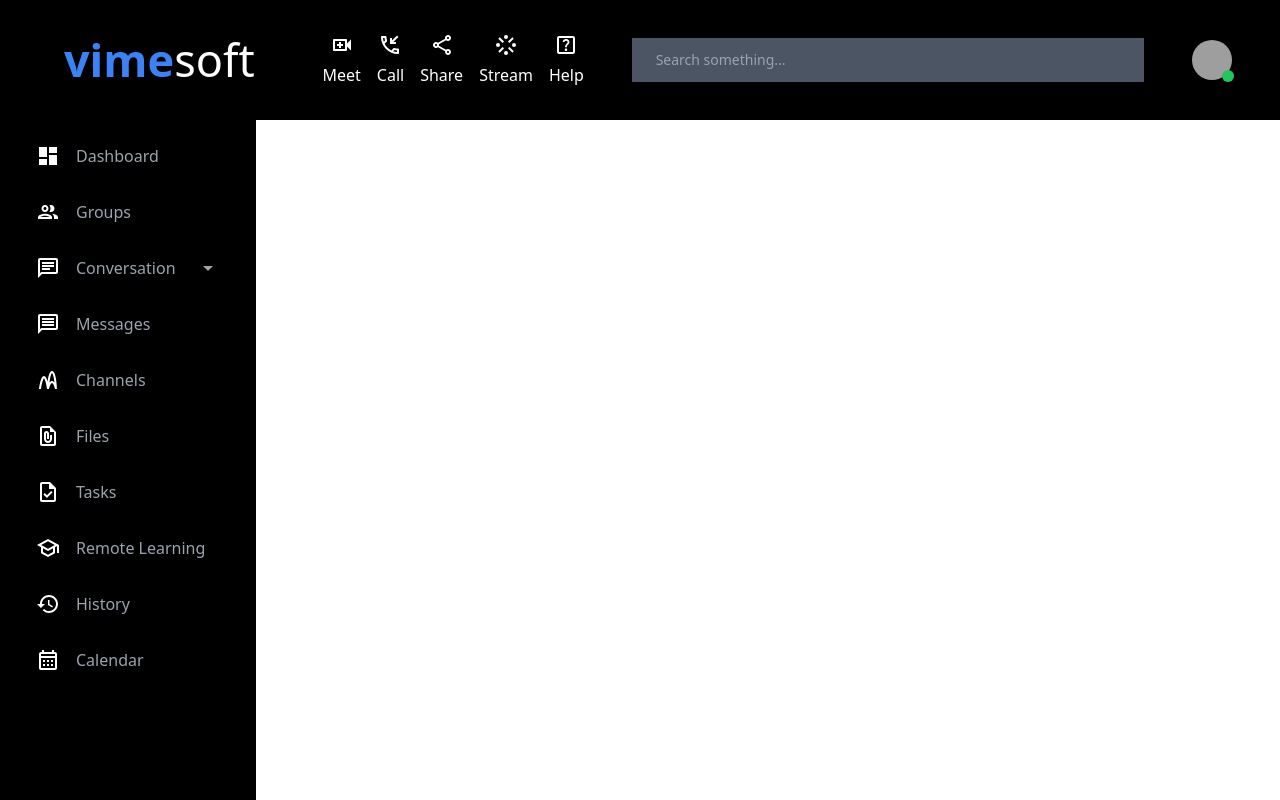
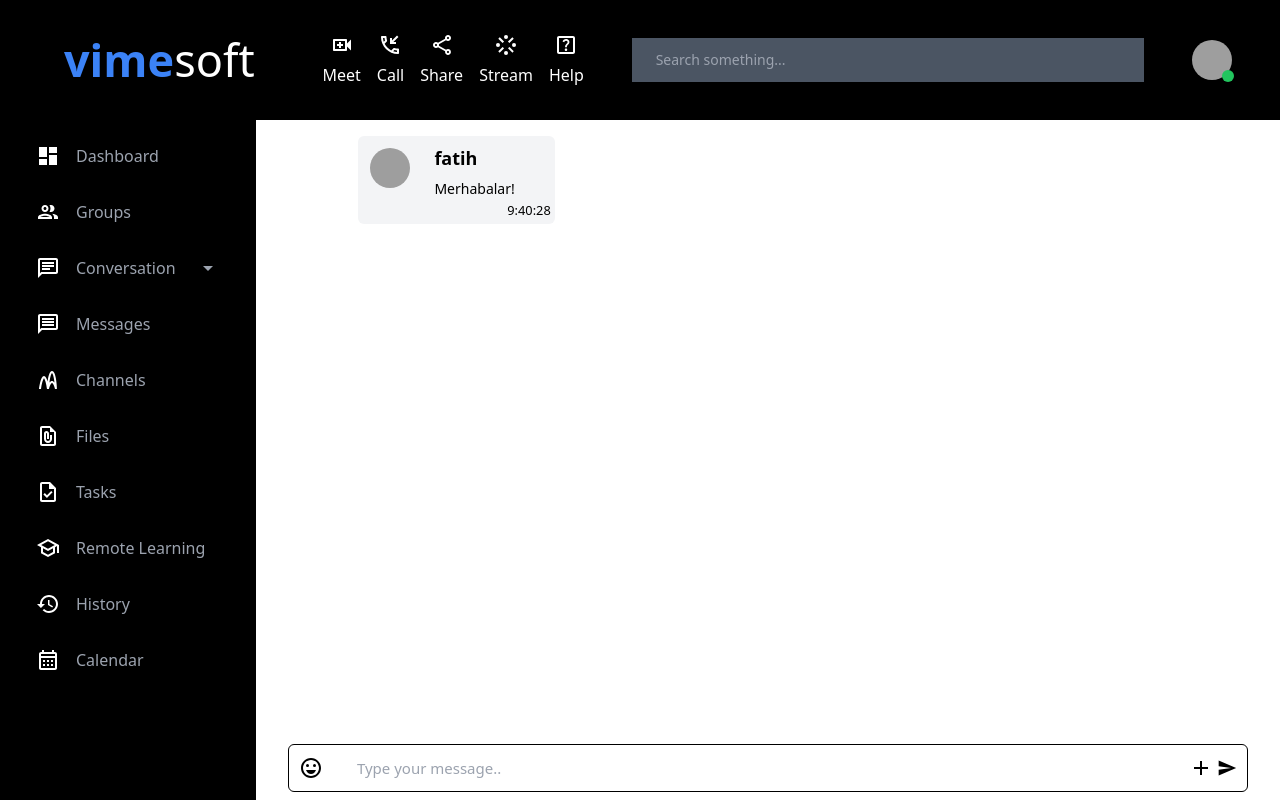
Before and after one commit to fatihgnc/tailwindcss-practice, a React (Create React App) app: page / in a window 1280 px wide. Built offline with nearby package versions, Linux system fonts and the light colour scheme; grey boxes are pictures that could not be loaded.

Commit message:
implement message sending and style messages

```diff
--- a/package.json
+++ b/package.json
@@ -10,6 +10,7 @@
     "@testing-library/jest-dom": "^5.16.4",
     "@testing-library/react": "^13.1.1",
     "@testing-library/user-event": "^13.5.0",
+    "emoji-picker-react": "^3.5.1",
     "react": "^18.0.0",
     "react-dom": "^18.0.0",
     "react-scripts": "5.0.1",
--- a/src/App.js
+++ b/src/App.js
@@ -1,13 +1,16 @@
 import Drawer from './components/Drawer';
 import Nav from './components/Nav';
-// import ChatScreen from './components/screens/ChatScreen';
+import ChatScreen from './components/screens/ChatScreen';
+import Wrapper from './components/Wrapper';
 
 function App() {
   return (
     <>
       <Nav />
-      <Drawer />
-      {/* <ChatScreen /> */}
+      <Wrapper>
+        <Drawer />
+        <ChatScreen />
+      </Wrapper>
     </>
   );
 }
--- a/src/components/ChatMessage.js
+++ b/src/components/ChatMessage.js
@@ -1,20 +1,102 @@
 const ChatMessage = (props) => {
   return (
-    <div className='flex gap-2 justify-start w-[70%] mx-auto px-4 py-3'>
+    <div
+      onDoubleClick={(e) => props.handleReactionEmojis((oldState) => !oldState)}
+      className={`flex gap-2 justify-start min-w-[18.5%] w-fit max-w-[70%] ml-[10%] pl-1 pr-10 py-1 mb-3 bg-gray-100 transition hover:bg-gray-200 rounded-md relative`}
+    >
+      {/* reaction emojis */}
+      {props.showMessageReactionEmojis && (
+        <div className='absolute bottom-[-25px] right-[-40px] flex bg-yellow-200 z-10 rounded-xl min-w-fit px-2 py-1 gap-2 items-center'>
+          <button
+            // onMouseDown={(e) => {
+            //   props.onEmojiSelection(e.target.textContent);
+            //   props.setMessageId(props.id);
+            // }}
+            className='rounded-full transition duration-300 hover:bg-white p-1 w-6 h-6 inline-flex items-center justify-center cursor-pointer'
+          >
+            😃
+          </button>
+          <button
+            // onMouseDown={(e) => {
+            //   props.onEmojiSelection(e.target.textContent);
+            //   props.setMessageId(props.id);
+            // }}
+            className='rounded-full transition duration-300 hover:bg-white p-1 w-6 h-6 inline-flex items-center justify-center cursor-pointer'
+          >
+            😍
+          </button>
+          <button
+            // onMouseDown={(e) => {
+            //   props.onEmojiSelection(e.target.textContent);
+            //   props.setMessageId(props.id);
+            // }}
+            className='rounded-full transition duration-300 hover:bg-white p-1 w-6 h-6 inline-flex items-center justify-center cursor-pointer'
+          >
+            👍
+          </button>
+          <button
+            // onMouseDown={(e) => {
+            //   props.onEmojiSelection(e.target.textContent);
+            //   props.setMessageId(props.id);
+            // }}
+            className='rounded-full transition duration-300 hover:bg-white p-1 w-6 h-6 inline-flex items-center justify-center cursor-pointer'
+          >
+            👎
+          </button>
+          <button
+            // onMouseDown={(e) => {
+            //   props.onEmojiSelection(e.target.textContent);
+            //   props.setMessageId(props.id);
+            // }}
+            className='rounded-full transition duration-300 hover:bg-white p-1 w-6 h-6 inline-flex items-center justify-center cursor-pointer'
+          >
+            😡
+          </button>
+        </div>
+      )}
+      {/* message menu */}
+      {/* {shouldShowMessageMenu && (
+        <>
+          <div className='bg-black fixed top-0 right-0 bottom-0 left-0 z-10 opacity-25'></div>
+          <div className='absolute right-0 z-50 bottom-[-80px] flex flex-col w-[150px] min-w-fit h-fit bg-black text-white'>
+            <div className='flex gap-2 items-center transition duration-300 hover:bg-gray-700 px-3 py-2'>
+              <Reply className='' fontSize='small' />
+              <span className='text-md font-light'>Reply</span>
+            </div>
+            <div className='flex gap-2 items-center transition duration-300 hover:bg-gray-700 px-3 py-2'>
+              <EmojiEmotions className='' fontSize='small' />
+              <span className='text-md font-light'>React</span>
+            </div>
+          </div>
+        </>
+      )} */}
+      {/* sending date */}
+      <small className='ml-12 font-extralight absolute bottom-1 right-1'>
+        {props.sendingDate}
+      </small>
+      {/* sender image */}
       <div className='pr-2'>
-        <div className='w-[40px] h-[40px] rounded-sm bg-black text-white text-[20px] m-2 flex items-center justify-center '>
-          {props.sender[0]}
+        <div className='w-[40px] h-[40px] bg-transparent text-white text-[20px] m-2 flex items-center justify-center'>
+          <img
+            src='https://source.unsplash.com/random/40x40'
+            alt='profile'
+            className='bg-cover rounded-full'
+          />
         </div>
       </div>
-      <div className='pb-5'>
-        <div className='mb-5 pt-3'>
-          <span className='font-bold'>{props.sender}</span>
-          <small className='ml-12'>{props.sendingDate}</small>
+      {/* message content */}
+      <div className='pb-5 flex flex-col'>
+        <div className='pt-1'>
+          <span className='font-bold text-lg'>{props.sender}</span>
         </div>
-        <div>
-          <p>{props.messageContent}</p>
+        <div className='mt-1'>
+          <p className='text-sm font-light w-full break-all inline-block'>
+            {props.messageContent}
+          </p>
           {props.messageEmotes.length > 0 &&
-            props.messageEmotes.map((emote) => <span>{emote}</span>)}
+            props.messageEmotes.map((emote, idx) => (
+              <span key={idx}>{emote}</span>
+            ))}
         </div>
       </div>
     </div>
--- a/src/components/screens/ChatScreen.js
+++ b/src/components/screens/ChatScreen.js
@@ -1,38 +1,119 @@
 import ChatMessage from '../ChatMessage';
+import { EmojiEmotionsOutlined, Add, Send } from '@mui/icons-material';
+import Picker from 'emoji-picker-react';
+import { useRef, useState } from 'react';
+import useChatScroll from '../hooks/useChatScroll';
+
+const getCurrentTime = () => new Date().toLocaleTimeString().slice(0, -3);
 
 const ChatScreen = () => {
+  const [showMessageReactionEmojis, setShowMessageReactionEmojis] =
+    useState(false);
+  const [shouldShowEmojis, setShouldShowEmojis] = useState(false);
+  // const [selectedEmoji, setSelectedEmoji] = useState(null);
+  // const [selectedMessageId, setSelectedMessageId] = useState(null);
+  const [messages, setMessages] = useState([
+    {
+      id: Date.now(),
+      sender: 'fatih',
+      sendingDate: getCurrentTime(),
+      messageContent: 'Merhabalar!',
+      messageEmotes: [],
+    },
+  ]);
+
+  const messagesContainerRef = useChatScroll(messages);
+
+  const msgRef = useRef();
+
+  const chooseEmoji = (event, emojiObject) => {
+    msgRef.current.value = msgRef.current.value + emojiObject.emoji;
+    setShouldShowEmojis(false);
+  };
+
+  const handleShowingEmojis = () => {
+    setShouldShowEmojis((oldState) => !oldState);
+  };
+
+  const hideShowingReactionEmojis = () => {
+    if (showMessageReactionEmojis) setShowMessageReactionEmojis(false);
+  };
+
+  const sendMessage = (_) => {
+    const messageContent = msgRef.current.value;
+    if (messageContent === 0) return;
+    setMessages((oldMessages) => [
+      ...oldMessages,
+      {
+        id: Date.now(),
+        sender: 'mysterious user',
+        sendingDate: getCurrentTime(),
+        messageContent,
+        messageEmotes: [],
+      },
+    ]);
+    msgRef.current.value = '';
+  };
+
   return (
-    <>
-      <div className='fixed w-[80%] right-0 top-[15%]'>
-        <ChatMessage
-          sender='fatih'
-          sendingDate='08:10'
-          messageContent='Hi... how are you doing?'
-          messageEmotes={[]}
-        />
-        <ChatMessage
-          sender='fatih'
-          sendingDate='08:10'
-          messageContent='Hi... how are you doing?'
-          messageEmotes={[]}
-        />
-        <ChatMessage
-          sender='fatih'
-          sendingDate='08:10'
-          messageContent='Hi... how are you doing?'
-          messageEmotes={[]}
-        />
-        <ChatMessage
-          sender='fatih'
-          sendingDate='08:10'
-          messageContent='Hi... how are you doing?'
-          messageEmotes={[]}
-        />
+    <div
+      className='flex-1 pt-4 h-[85vh]'
+      onMouseDown={hideShowingReactionEmojis}
+    >
+      <div
+        className='overflow-y-scroll overflow-x-hidden h-[75vh]'
+        ref={messagesContainerRef}
+      >
+        {messages.map((msg) => (
+          <ChatMessage
+            key={msg.id}
+            id={msg.id}
+            sender={msg.sender}
+            sendingDate={msg.sendingDate}
+            messageContent={msg.messageContent}
+            messageEmotes={msg.messageEmotes}
+            handleReactionEmojis={setShowMessageReactionEmojis}
+            showMessageReactionEmojis={showMessageReactionEmojis}
+            // onEmojiSelection={setSelectedEmoji}
+            // setMessageId={setSelectedMessageId}
+          />
+        ))}
       </div>
-      <div>
-        <input type='text' placeholder='Type message' />
+      <div className='fixed bottom-0 right-0 w-[80vw] px-8 pb-2'>
+        {shouldShowEmojis && (
+          <Picker
+            // skinTone={SKIN_TONE_LIGHT}
+            native={true}
+            preload={false}
+            onEmojiClick={chooseEmoji}
+          />
+        )}
+        <div className='relative border border-solid border-black rounded-md'>
+          <EmojiEmotionsOutlined
+            onClick={handleShowingEmojis}
+            className='absolute top-[50%] translate-y-[-50%] left-[1%] flex-shrink-0 cursor-pointer'
+            fontSize='medium'
+          />
+          <textarea
+            rows={1}
+            cols={40}
+            name='messageText'
+            ref={msgRef}
+            placeholder='Type your message..'
+            className='ml-[5%] text-[15px] px-5 py-3 outline-none w-4/5 resize-none flex items-center justify-center'
+            onKeyUp={(e) => {
+              if (e.key === 'Enter') sendMessage(e);
+            }}
+          ></textarea>
+          <Add className='absolute top-[50%] translate-y-[-50%] right-[3.5%] cursor-pointer' />
+          <Send
+            fontSize='small'
+            className='absolute top-[50%] translate-y-[-50%] right-[1%] cursor-pointer'
+            onClick={sendMessage}
+          />
+        </div>
       </div>
-    </>
+    </div>
   );
 };
 
--- a/tailwind.config.js
+++ b/tailwind.config.js
@@ -2,7 +2,11 @@ module.exports = {
   mode: 'jit',
   content: ['./src/**/*.{js,jsx,ts,tsx}'],
   theme: {
-    extend: {},
+    variants: {
+      extend: {
+        display: ['group-hover'],
+      },
+    },
   },
   plugins: [],
 };
```
Also changed, not shown: 1 other file (tests, documents, lock files or other folders).
